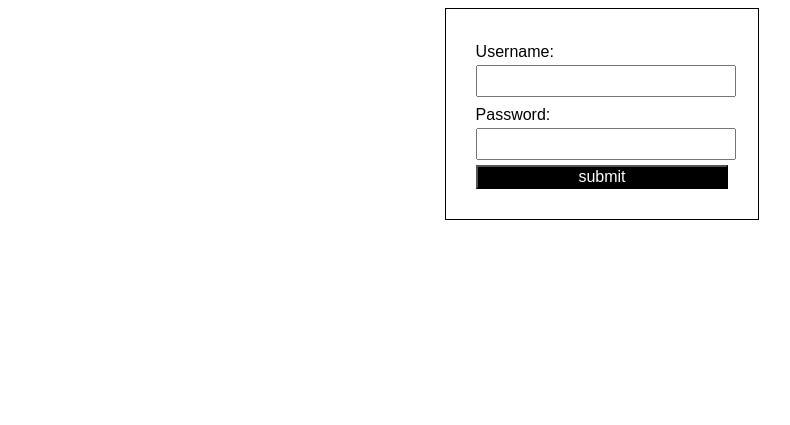
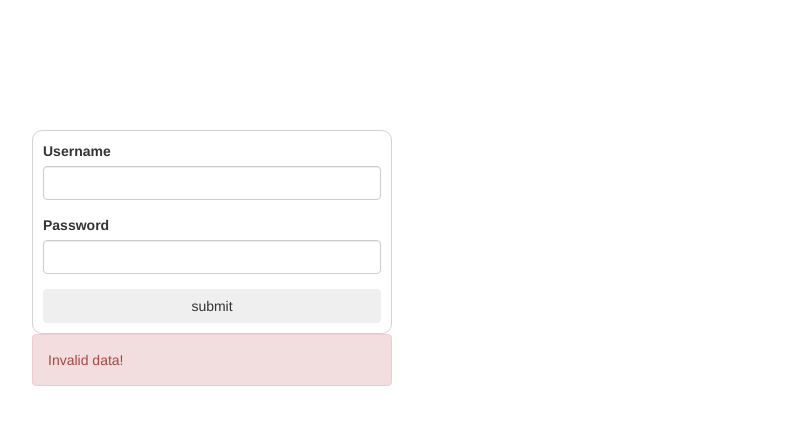
Before and after one commit to CookieManTheGodOfCookies/opts-kafedra, a PHP site: page /opts-kafedra/ in a window 1280 px wide. Shown: the top 425 px of the page, without its empty margins (38-828 px from the left). Run offline with PHP 8.4, Linux system fonts and the light colour scheme; some libraries are stand-ins or nearby versions.

Commit message:
Re-styled auth page with Bootstrap

```diff
--- a/index.php
+++ b/index.php
@@ -2,28 +2,44 @@
 <html>
 <head>
     <meta charset="utf-8">
+    <!-- JQuery -->
     <script src="scripts/jquery-3.3.1.js"></script>
-    <link rel="stylesheet" type="text/css" href="stylesheets/MainStyle.css">
+    <!-- Bootstrap CSS -->
+    <link rel="stylesheet" type="text/css" href="bs-css/bootstrap.css">
+    <link rel="stylesheet" type="text/css" href="bs-css/bootstrap-grid.css">
+    <link rel="stylesheet" type="text/css" href="bs-css/bootstrap-reboot.css">
+    <!-- Bootstrap JS -->
+    <script src="bs-js/bootstrap.bundle.js"></script>
+    <script src="bs-js/bootstrap.js"></script>
+    <!-- Custom CSS -->
+    <link rel="stylesheet" type="text/css" href="stylesheets/custom_styles.css">
     <title>Авторизация</title>
 </head>
 <body>
 
-<div class="auth-form">
-    <form id="auth-form" method="post">
-        <label>
-            <span class="auth-form-input">Username:</span> <input type="text" class="auth-form-input"
-                                                                  name="username">
-        </label>
-        <br>
-        <label>
-            <span class="auth-form-input">Password:</span> <input type="password" class="auth-form-input"
-                                                                  name="password">
-        </label>
-        <br>
-        <label>
-            <input type="button" id="auth-submit" class="auth-submit" value="submit">
-        </label>
-    </form>
+
+<div class="container">
+    <div class="row justify-content-md-center">
+        <div class="col-sm-4 col-md-4 col-xs-12" style="margin-top: 130px">
+
+            <div class="col-sm-12 col-md-12 col-xs-12 auth-form-container">
+                <form id="auth-form" method="post">
+                    <div class="form-group">
+                        <label for="usernameInput">Username</label>
+                        <input type="text" class="form-control" id="usernameInput" name="username" required>
+                    </div>
+                    <div class="form-group">
+                        <label for="passwordInput">Password</label>
+                        <input type="password" class="form-control" id="passwordInput" name="password" required>
+                    </div>
+                    <input type="button" id="auth-submit" class="btn mb-2 auth-submit-button" value="submit">
+                </form>
+            </div>
+            <div class="w-100"></div>
+            <div class="alert alert-danger show col-sm-12 col-md-12" id="dangerAlert" role="alert" style="display: none">Invalid data!
+            </div>
+        </div>
+    </div>
 </div>
 <script src="scripts/Authorisation.js"></script>
 </body>
--- /dev/null
+++ b/stylesheets/custom_styles.css
@@ -0,0 +1,12 @@
+.auth-submit-button {
+    width : 100%;
+}
+.auth-submit-button:hover {
+    background-color: #5a6268;
+}
+
+.auth-form-container {
+    border: 0.5px solid lightgray;
+    border-radius: 10px;
+    padding: 10px;
+}
```
